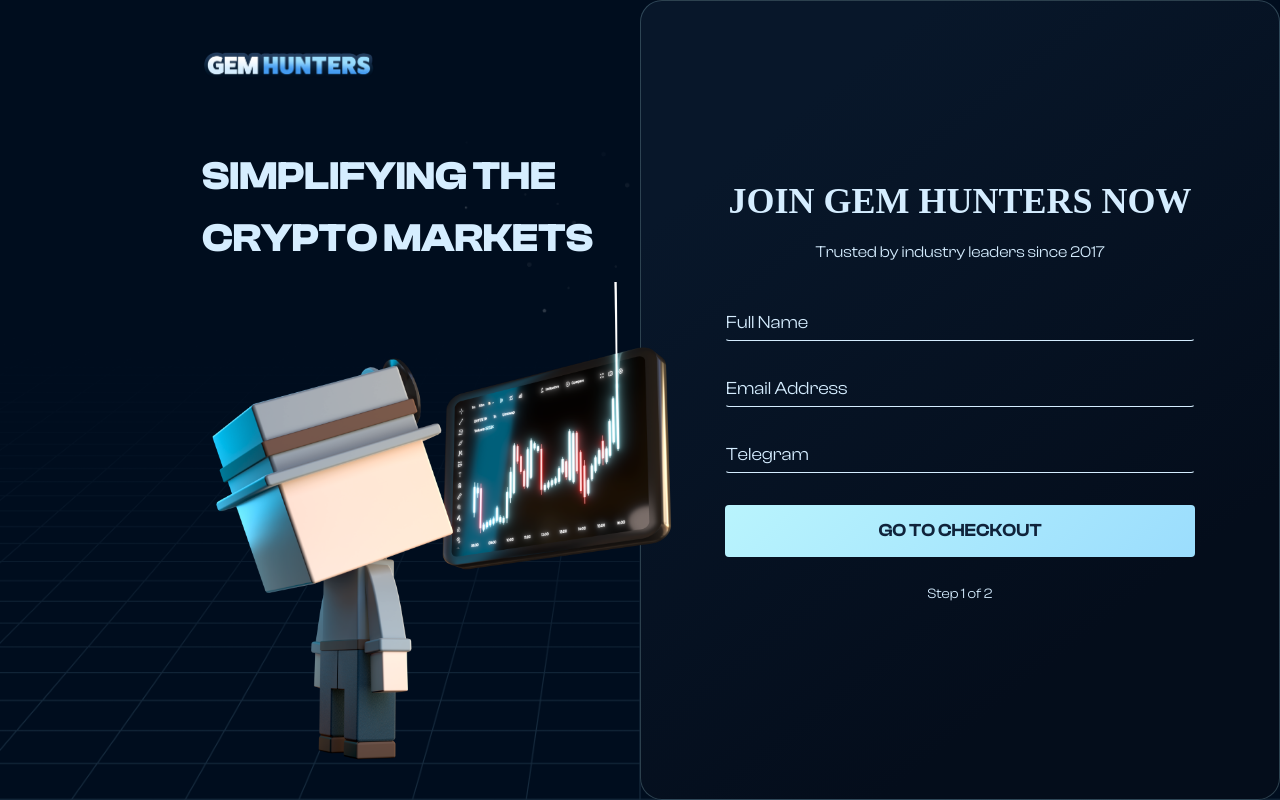
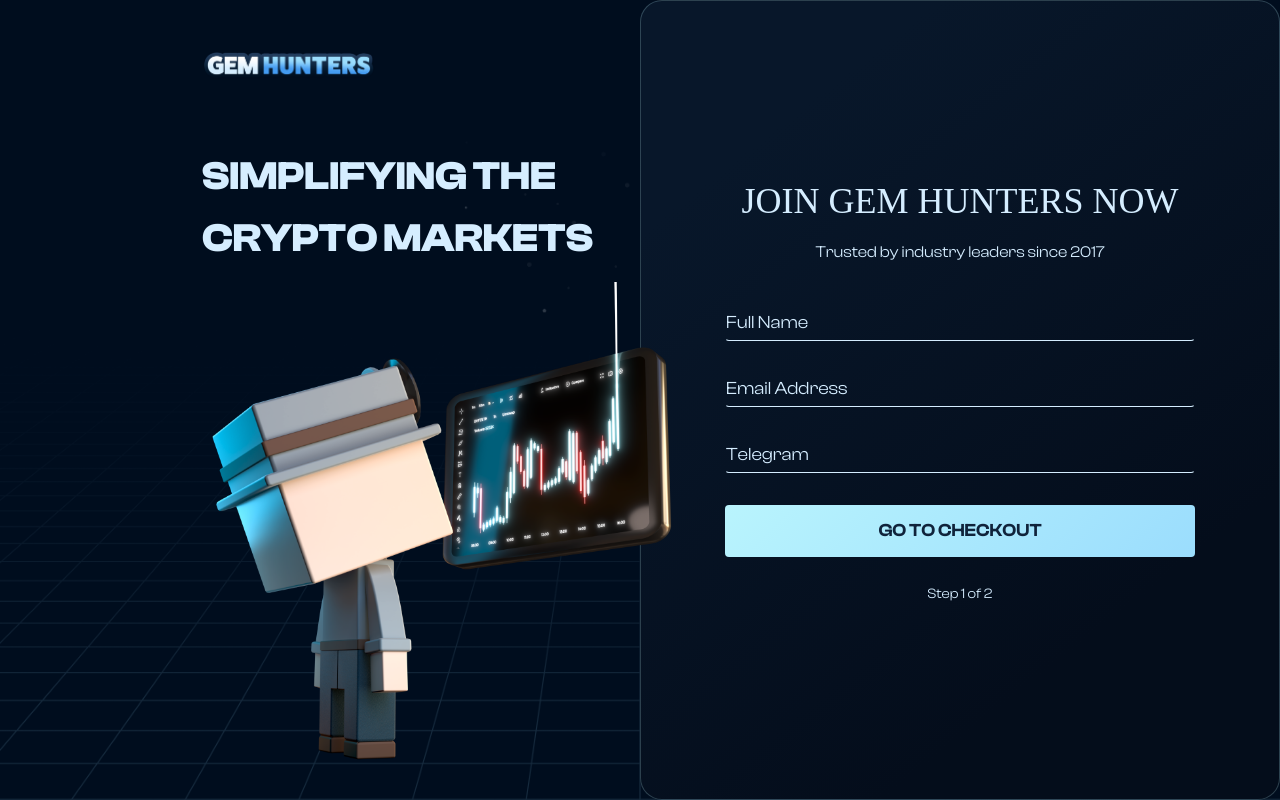
Before and after one commit to therustam/gem-hunters, a Next.js app: page / in a window 1280 px wide. Built offline with nearby package versions, Linux system fonts and the light colour scheme; a web font is replaced by a local one.

Commit message:
font weight n family changes

```diff
--- a/app/signup/page.jsx
+++ b/app/signup/page.jsx
@@ -235,7 +235,7 @@
               justify={isBigResolution ? "start" : "center"}
               className={classes.flex}
             >
-              <Text ff={'heading'} c={"#D5EDFF"} fz={36} fw={900}>
+              <Text ff={'heading'} c={"#D5EDFF"} fz={36} >
             JOIN GEM HUNTERS NOW
             </Text>
               <Text c={"#D5EDFF"} fz={16}>
```
